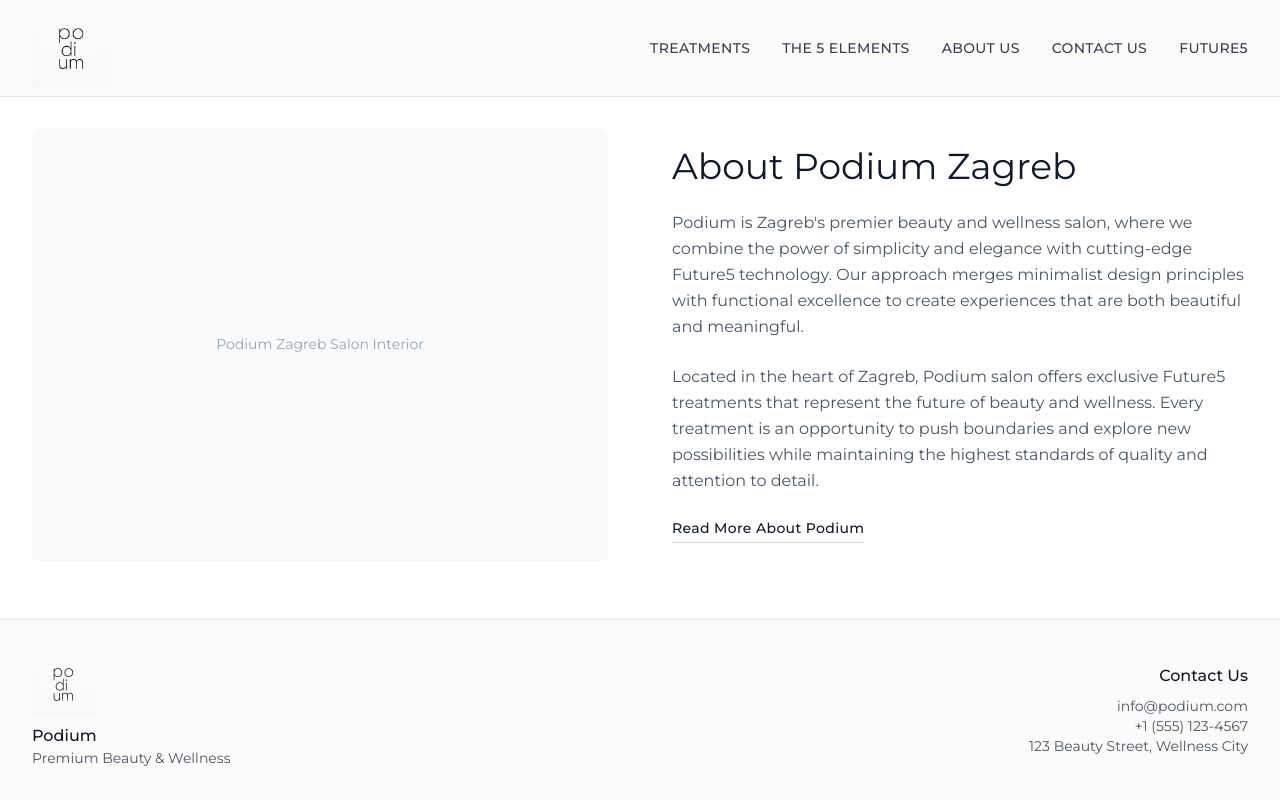
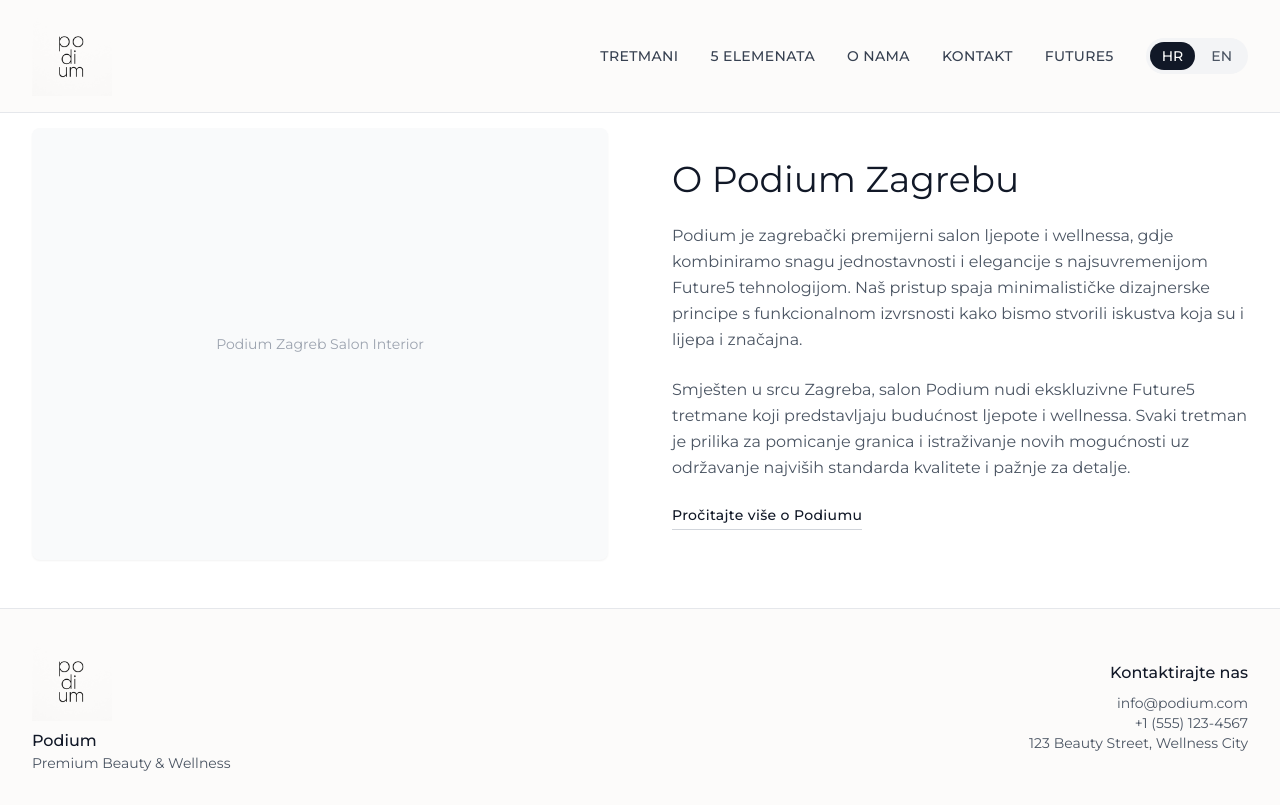
Before and after one commit to Dbevanda/podium-salon, a React (Vite) app: page /about in a window 1280 px wide. Built offline with nearby package versions, Linux system fonts and the light colour scheme.

Commit message:
Add language selection
Implement English and Croatian language support with a language toggle button. Default to Croatian.

```diff
--- a/src/App.tsx
+++ b/src/App.tsx
@@ -4,6 +4,7 @@ import { Toaster as Sonner } from "@/components/ui/sonner";
 import { TooltipProvider } from "@/components/ui/tooltip";
 import { QueryClient, QueryClientProvider } from "@tanstack/react-query";
 import { BrowserRouter, Routes, Route } from "react-router-dom";
+import { LanguageProvider } from "@/contexts/LanguageContext";
 import Index from "./pages/Index";
 import About from "./pages/About";
 import Services from "./pages/Services";
@@ -20,6 +21,7 @@ const queryClient = new QueryClient();
 const App = () => (
   <QueryClientProvider client={queryClient}>
     <TooltipProvider>
+      <LanguageProvider>
         <Toaster />
         <Sonner />
         <BrowserRouter>
@@ -37,6 +39,7 @@ const App = () => (
             <Route path="*" element={<NotFound />} />
           </Routes>
         </BrowserRouter>
+      </LanguageProvider>
     </TooltipProvider>
   </QueryClientProvider>
 );
--- a/src/components/Footer.tsx
+++ b/src/components/Footer.tsx
@@ -1,5 +1,9 @@
+
+import { useLanguage } from "@/contexts/LanguageContext";
 
 const Footer = () => {
+  const { t } = useLanguage();
+
   return (
     <footer className="border-t border-gray-200 py-8 mt-auto" style={{ backgroundColor: '#FCFBFA' }}>
       <div className="max-w-7xl mx-auto px-4 sm:px-6 lg:px-8">
@@ -9,15 +13,15 @@ const Footer = () => {
             <img
               src="/lovable-uploads/ddc95419-1919-43fa-8230-a940853d09a1.png"
               alt="Podium Logo"
-              className="h-16 w-auto mx-auto md:mx-0 mb-2"
+              className="h-20 w-auto mx-auto md:mx-0 mb-2"
             />
             <p className="text-gray-900 font-medium">Podium</p>
-            <p className="text-gray-600 text-sm">Premium Beauty & Wellness</p>
+            <p className="text-gray-600 text-sm">{t('footer.tagline')}</p>
           </div>
 
           {/* Contact Details - moved to complete right */}
           <div className="text-center md:text-right">
-            <h3 className="text-gray-900 font-medium mb-2">Contact Us</h3>
+            <h3 className="text-gray-900 font-medium mb-2">{t('footer.contact')}</h3>
             <p className="text-gray-600 text-sm">info@podium.com</p>
             <p className="text-gray-600 text-sm">+1 (555) 123-4567</p>
             <p className="text-gray-600 text-sm">123 Beauty Street, Wellness City</p>
--- a/src/components/Header.tsx
+++ b/src/components/Header.tsx
@@ -2,14 +2,17 @@
 import { useState } from "react";
 import { Menu, X } from "lucide-react";
 import { Link } from "react-router-dom";
+import { useLanguage } from "@/contexts/LanguageContext";
+import LanguageSwitcher from "./LanguageSwitcher";
 
 const Header = () => {
   const [isMenuOpen, setIsMenuOpen] = useState(false);
+  const { t } = useLanguage();
 
   return (
     <header className="fixed top-0 left-0 right-0 backdrop-blur-sm border-b border-gray-200 z-50" style={{ backgroundColor: '#FCFBFA' }}>
       <div className="max-w-7xl mx-auto px-4 sm:px-6 lg:px-8">
-        <div className="flex items-center justify-between h-24">
+        <div className="flex items-center justify-between h-28">
           {/* Logo */}
           <div className="flex-shrink-0">
             <Link to="/">
@@ -23,25 +26,27 @@ const Header = () => {
 
           {/* Desktop Navigation */}
           <nav className="hidden md:flex space-x-8 items-center">
-            <Link to="/treatments" className="text-gray-700 hover:text-gray-900 text-sm font-medium tracking-wide transition-all duration-300 ease-in-out uppercase hover:scale-105">
-              Treatments
+            <Link to="/treatments" className="text-gray-700 hover:text-gray-900 text-sm font-medium tracking-wide transition-all duration-200 ease-in-out uppercase hover:scale-105">
+              {t('nav.treatments')}
             </Link>
-            <Link to="/the-5-elements" className="text-gray-700 hover:text-gray-900 text-sm font-medium tracking-wide transition-all duration-300 ease-in-out uppercase hover:scale-105">
-              The 5 elements
+            <Link to="/the-5-elements" className="text-gray-700 hover:text-gray-900 text-sm font-medium tracking-wide transition-all duration-200 ease-in-out uppercase hover:scale-105">
+              {t('nav.elements')}
             </Link>
-            <Link to="/about" className="text-gray-700 hover:text-gray-900 text-sm font-medium tracking-wide transition-all duration-300 ease-in-out uppercase hover:scale-105">
-              About us
+            <Link to="/about" className="text-gray-700 hover:text-gray-900 text-sm font-medium tracking-wide transition-all duration-200 ease-in-out uppercase hover:scale-105">
+              {t('nav.about')}
             </Link>
-            <Link to="/contact" className="text-gray-700 hover:text-gray-900 text-sm font-medium tracking-wide transition-all duration-300 ease-in-out uppercase hover:scale-105">
-              Contact us
+            <Link to="/contact" className="text-gray-700 hover:text-gray-900 text-sm font-medium tracking-wide transition-all duration-200 ease-in-out uppercase hover:scale-105">
+              {t('nav.contact')}
             </Link>
-            <a href="https://www.futurecosmetics.com/" target="_blank" rel="noopener noreferrer" className="text-gray-700 hover:text-gray-900 text-sm font-medium tracking-wide transition-all duration-300 ease-in-out uppercase hover:scale-105">
+            <a href="https://www.futurecosmetics.com/" target="_blank" rel="noopener noreferrer" className="text-gray-700 hover:text-gray-900 text-sm font-medium tracking-wide transition-all duration-200 ease-in-out uppercase hover:scale-105">
               Future5
             </a>
+            <LanguageSwitcher />
           </nav>
 
           {/* Mobile menu button */}
-          <div className="md:hidden">
+          <div className="md:hidden flex items-center space-x-4">
+            <LanguageSwitcher />
             <button
               onClick={() => setIsMenuOpen(!isMenuOpen)}
               className="text-gray-700 hover:text-gray-900"
@@ -55,19 +60,19 @@ const Header = () => {
         {isMenuOpen && (
           <div className="md:hidden border-t border-gray-200" style={{ backgroundColor: '#FCFBFA' }}>
             <div className="px-2 pt-2 pb-3 space-y-1">
-              <Link to="/treatments" className="block px-3 py-2 text-gray-700 hover:text-gray-900 text-sm font-medium uppercase text-center transition-all duration-300 ease-in-out hover:scale-105">
-                Treatments
+              <Link to="/treatments" className="block px-3 py-2 text-gray-700 hover:text-gray-900 text-sm font-medium uppercase text-center transition-all duration-200 ease-in-out hover:scale-105">
+                {t('nav.treatments')}
               </Link>
-              <Link to="/the-5-elements" className="block px-3 py-2 text-gray-700 hover:text-gray-900 text-sm font-medium uppercase text-center transition-all duration-300 ease-in-out hover:scale-105">
-                The 5 elements
+              <Link to="/the-5-elements" className="block px-3 py-2 text-gray-700 hover:text-gray-900 text-sm font-medium uppercase text-center transition-all duration-200 ease-in-out hover:scale-105">
+                {t('nav.elements')}
               </Link>
-              <Link to="/about" className="block px-3 py-2 text-gray-700 hover:text-gray-900 text-sm font-medium uppercase text-center transition-all duration-300 ease-in-out hover:scale-105">
-                About us
+              <Link to="/about" className="block px-3 py-2 text-gray-700 hover:text-gray-900 text-sm font-medium uppercase text-center transition-all duration-200 ease-in-out hover:scale-105">
+                {t('nav.about')}
               </Link>
-              <Link to="/contact" className="block px-3 py-2 text-gray-700 hover:text-gray-900 text-sm font-medium uppercase text-center transition-all duration-300 ease-in-out hover:scale-105">
-                Contact us
+              <Link to="/contact" className="block px-3 py-2 text-gray-700 hover:text-gray-900 text-sm font-medium uppercase text-center transition-all duration-200 ease-in-out hover:scale-105">
+                {t('nav.contact')}
               </Link>
-              <a href="https://www.futurecosmetics.com/" target="_blank" rel="noopener noreferrer" className="block px-3 py-2 text-gray-700 hover:text-gray-900 text-sm font-medium uppercase text-center transition-all duration-300 ease-in-out hover:scale-105">
+              <a href="https://www.futurecosmetics.com/" target="_blank" rel="noopener noreferrer" className="block px-3 py-2 text-gray-700 hover:text-gray-900 text-sm font-medium uppercase text-center transition-all duration-200 ease-in-out hover:scale-105">
                 Future5
               </a>
             </div>
--- a/src/components/Hero.tsx
+++ b/src/components/Hero.tsx
@@ -1,7 +1,10 @@
 
 import { Link } from "react-router-dom";
+import { useLanguage } from "@/contexts/LanguageContext";
 
 const Hero = () => {
+  const { t } = useLanguage();
+
   return (
     <section id="home" className="pt-16 min-h-screen flex items-center bg-white">
       <div className="max-w-7xl mx-auto px-4 sm:px-6 lg:px-8 py-20">
@@ -9,20 +12,19 @@ const Hero = () => {
           {/* Text Content */}
           <div className="space-y-8">
             <h1 className="text-4xl md:text-6xl font-light text-gray-900 leading-tight">
-              Podium Zagreb
+              {t('hero.title')}
               <br />
-              <span className="font-normal">Premium Beauty & Wellness</span>
+              <span className="font-normal">{t('hero.subtitle')}</span>
             </h1>
             <p className="text-lg text-gray-600 leading-relaxed max-w-md">
-              Experience the future of beauty with our exclusive Future5 treatments and holistic wellness solutions.
-              Discover premium beauty services in Zagreb's most elegant salon, where ancient wisdom meets modern innovation.
+              {t('hero.description')}
             </p>
             <div className="space-y-2">
               <p className="text-sm text-gray-700">
-                <span className="font-medium">Specializing in:</span> Future5 Technology • 5 Elements Philosophy • Advanced Skincare
+                <span className="font-medium">{t('hero.specializing')}</span> {t('hero.specialties')}
               </p>
               <p className="text-sm text-gray-700">
-                <span className="font-medium">Location:</span> Zagreb, Croatia
+                <span className="font-medium">{t('hero.location')}</span> {t('hero.locationValue')}
               </p>
             </div>
             <div className="flex flex-col sm:flex-row gap-4">
@@ -30,13 +32,13 @@ const Hero = () => {
                 to="/about"
                 className="px-8 py-3 bg-gray-900 text-white text-sm font-medium tracking-wide hover:bg-gray-800 transition-colors text-center"
               >
-                Learn More About Podium
+                {t('hero.learnMore')}
               </Link>
               <Link
                 to="/treatments"
                 className="px-8 py-3 border border-gray-300 text-gray-900 text-sm font-medium tracking-wide hover:border-gray-400 transition-colors text-center"
               >
-                Explore Future5 Treatments
+                {t('hero.exploreTreatments')}
               </Link>
             </div>
           </div>
--- /dev/null
+++ b/src/components/LanguageSwitcher.tsx
@@ -0,0 +1,33 @@
+
+import { useLanguage } from '@/contexts/LanguageContext';
+
+const LanguageSwitcher = () => {
+  const { language, setLanguage } = useLanguage();
+
+  return (
+    <div className="flex items-center space-x-1 bg-gray-100 rounded-full p-1">
+      <button
+        onClick={() => setLanguage('hr')}
+        className={`px-3 py-1 rounded-full text-sm font-medium transition-all duration-200 ${
+          language === 'hr'
+            ? 'bg-gray-900 text-white'
+            : 'text-gray-600 hover:text-gray-900'
+        }`}
+      >
+        HR
+      </button>
+      <button
+        onClick={() => setLanguage('en')}
+        className={`px-3 py-1 rounded-full text-sm font-medium transition-all duration-200 ${
+          language === 'en'
+            ? 'bg-gray-900 text-white'
+            : 'text-gray-600 hover:text-gray-900'
+        }`}
+      >
+        EN
+      </button>
+    </div>
+  );
+};
+
+export default LanguageSwitcher;
--- /dev/null
+++ b/src/contexts/LanguageContext.tsx
@@ -0,0 +1,148 @@
+
+import React, { createContext, useContext, useState, ReactNode } from 'react';
+
+type Language = 'hr' | 'en';
+
+interface Translations {
+  [key: string]: {
+    hr: string;
+    en: string;
+  };
+}
+
+const translations: Translations = {
+  // Navigation
+  'nav.treatments': {
+    hr: 'Tretmani',
+    en: 'Treatments'
+  },
+  'nav.elements': {
+    hr: '5 elemenata',
+    en: 'The 5 elements'
+  },
+  'nav.about': {
+    hr: 'O nama',
+    en: 'About us'
+  },
+  'nav.contact': {
+    hr: 'Kontakt',
+    en: 'Contact us'
+  },
+
+  // Hero section
+  'hero.title': {
+    hr: 'Podium Zagreb',
+    en: 'Podium Zagreb'
+  },
+  'hero.subtitle': {
+    hr: 'Premium Beauty & Wellness',
+    en: 'Premium Beauty & Wellness'
+  },
+  'hero.description': {
+    hr: 'Doživite budućnost ljepote s našim ekskluzivnim Future5 tretmanima i holističkim wellness rješenjima. Otkrijte premium beauty usluge u najelegantijem salonu Zagreba, gdje se drevna mudrost susreće s modernim inovacijama.',
+    en: 'Experience the future of beauty with our exclusive Future5 treatments and holistic wellness solutions. Discover premium beauty services in Zagreb\'s most elegant salon, where ancient wisdom meets modern innovation.'
+  },
+  'hero.specializing': {
+    hr: 'Specijalizirani za:',
+    en: 'Specializing in:'
+  },
+  'hero.specialties': {
+    hr: 'Future5 Tehnologija • Filozofija 5 elemenata • Napredna njega kože',
+    en: 'Future5 Technology • 5 Elements Philosophy • Advanced Skincare'
+  },
+  'hero.location': {
+    hr: 'Lokacija:',
+    en: 'Location:'
+  },
+  'hero.locationValue': {
+    hr: 'Zagreb, Hrvatska',
+    en: 'Zagreb, Croatia'
+  },
+  'hero.learnMore': {
+    hr: 'Saznajte više o Podiumu',
+    en: 'Learn More About Podium'
+  },
+  'hero.exploreTreatments': {
+    hr: 'Istražite Future5 tretmane',
+    en: 'Explore Future5 Treatments'
+  },
+
+  // About page
+  'about.title': {
+    hr: 'O Podium Zagrebu',
+    en: 'About Podium Zagreb'
+  },
+  'about.description1': {
+    hr: 'Podium je zagrebački premijerni salon ljepote i wellnessa, gdje kombiniramo snagu jednostavnosti i elegancije s najsuvremenijom Future5 tehnologijom. Naš pristup spaja minimalističke dizajnerske principe s funkcionalnom izvrsnosti kako bismo stvorili iskustva koja su i lijepa i značajna.',
+    en: 'Podium is Zagreb\'s premier beauty and wellness salon, where we combine the power of simplicity and elegance with cutting-edge Future5 technology. Our approach merges minimalist design principles with functional excellence to create experiences that are both beautiful and meaningful.'
+  },
+  'about.description2': {
+    hr: 'Smješten u srcu Zagreba, salon Podium nudi ekskluzivne Future5 tretmane koji predstavljaju budućnost ljepote i wellnessa. Svaki tretman je prilika za pomicanje granica i istraživanje novih mogućnosti uz održavanje najviših standarda kvalitete i pažnje za detalje.',
+    en: 'Located in the heart of Zagreb, Podium salon offers exclusive Future5 treatments that represent the future of beauty and wellness. Every treatment is an opportunity to push boundaries and explore new possibilities while maintaining the highest standards of quality and attention to detail.'
+  },
+  'about.description3': {
+    hr: 'Naš stručni tim u Podium Zagrebu sastoji se od iskusnih profesionalaca koji su strastveni u pružanju iznimnih Future5 rezultata tretmana. Ponosimo se našim personaliziranim pristupom, osiguravajući da svaki klijent dobije pažnju i njegu koju zaslužuje u našoj premium zagrebačkoj lokaciji.',
+    en: 'Our expert team at Podium Zagreb consists of experienced professionals who are passionate about delivering exceptional Future5 treatment results. We take pride in our personalized approach, ensuring that each client receives the attention and care they deserve in our premium Zagreb location.'
+  },
+  'about.description4': {
+    hr: 'S godinama iskustva u industriji ljepote i wellnessa, salon Podium je razvio inovativne Future5 tretmane i tehnike koje nas izdvajaju od drugih zagrebačkih salona ljepote. Naša predanost kontinuiranom učenju i poboljšanju pokreće nas da ostanemo na čelu razvoja industrije.',
+    en: 'With years of experience in the beauty and wellness industry, Podium salon has developed innovative Future5 treatments and techniques that set us apart from other Zagreb beauty salons. Our commitment to continuous learning and improvement drives us to stay at the forefront of industry developments.'
+  },
+  'about.description5': {
+    hr: 'Vjerujemo da prava ljepota dolazi iznutra, a naš holistički pristup 5 elemenata bavi se i fizičkim i emocionalnim aspektima wellnessa. Naš cilj u Podium Zagrebu je pomoći vam da se osjećate samopouzdano, osvježeno i revitalizirano kroz naše premium Future5 tretmane.',
+    en: 'We believe that true beauty comes from within, and our holistic 5 elements approach addresses both the physical and emotional aspects of wellness. Our goal at Podium Zagreb is to help you feel confident, refreshed, and revitalized through our premium Future5 treatments.'
+  },
+  'about.readMore': {
+    hr: 'Pročitajte više o Podiumu',
+    en: 'Read More About Podium'
+  },
+  'about.readLess': {
+    hr: 'Pročitajte manje',
+    en: 'Read Less'
+  },
+
+  // Footer
+  'footer.contact': {
+    hr: 'Kontaktirajte nas',
+    en: 'Contact Us'
+  },
+  'footer.tagline': {
+    hr: 'Premium Beauty & Wellness',
+    en: 'Premium Beauty & Wellness'
+  }
+};
+
+interface LanguageContextType {
+  language: Language;
+  setLanguage: (lang: Language) => void;
+  t: (key: string) => string;
+}
+
+const LanguageContext = createContext<LanguageContextType | undefined>(undefined);
+
+export const LanguageProvider: React.FC<{ children: ReactNode }> = ({ children }) => {
+  const [language, setLanguage] = useState<Language>('hr'); // Croatian as default
+
+  const t = (key: string): string => {
+    const translation = translations[key];
+    if (!translation) {
+      console.warn(`Translation missing for key: ${key}`);
+      return key;
+    }
+    return translation[language];
+  };
+
+  return (
+    <LanguageContext.Provider value={{ language, setLanguage, t }}>
+      {children}
+    </LanguageContext.Provider>
+  );
+};
+
+export const useLanguage = () => {
+  const context = useContext(LanguageContext);
+  if (context === undefined) {
+    throw new Error('useLanguage must be used within a LanguageProvider');
+  }
+  return context;
+};
--- a/src/pages/About.tsx
+++ b/src/pages/About.tsx
@@ -2,9 +2,11 @@
 import { useState } from "react";
 import Header from "@/components/Header";
 import Footer from "@/components/Footer";
+import { useLanguage } from "@/contexts/LanguageContext";
 
 const About = () => {
   const [showMore, setShowMore] = useState(false);
+  const { t } = useLanguage();
 
   return (
     <div className="min-h-screen bg-white flex flex-col">
@@ -23,36 +25,25 @@ const About = () => {
               {/* Text Content */}
               <div className="space-y-6 order-1 lg:order-2">
                 <h1 className="text-3xl md:text-4xl font-light text-gray-900">
-                  About Podium Zagreb
+                  {t('about.title')}
                 </h1>
                 <p className="text-gray-600 leading-relaxed">
-                  Podium is Zagreb's premier beauty and wellness salon, where we combine the power of simplicity and elegance
-                  with cutting-edge Future5 technology. Our approach merges minimalist design principles with functional
-                  excellence to create experiences that are both beautiful and meaningful.
+                  {t('about.description1')}
                 </p>
                 <p className="text-gray-600 leading-relaxed">
-                  Located in the heart of Zagreb, Podium salon offers exclusive Future5 treatments that represent the
-                  future of beauty and wellness. Every treatment is an opportunity to push boundaries and explore new
-                  possibilities while maintaining the highest standards of quality and attention to detail.
+                  {t('about.description2')}
                 </p>
 
                 {showMore && (
                   <div className="space-y-4">
                     <p className="text-gray-600 leading-relaxed">
-                      Our expert team at Podium Zagreb consists of experienced professionals who are passionate about delivering
-                      exceptional Future5 treatment results. We take pride in our personalized approach, ensuring that
-                      each client receives the attention and care they deserve in our premium Zagreb location.
+                      {t('about.description3')}
                     </p>
                     <p className="text-gray-600 leading-relaxed">
-                      With years of experience in the beauty and wellness industry, Podium salon has developed
-                      innovative Future5 treatments and techniques that set us apart from other Zagreb beauty salons.
-                      Our commitment to continuous learning and improvement drives us to stay at the
-                      forefront of industry developments.
+                      {t('about.description4')}
                     </p>
                     <p className="text-gray-600 leading-relaxed">
-                      We believe that true beauty comes from within, and our holistic 5 elements approach
-                      addresses both the physical and emotional aspects of wellness. Our goal at Podium Zagreb is
-                      to help you feel confident, refreshed, and revitalized through our premium Future5 treatments.
+                      {t('about.description5')}
                     </p>
                   </div>
                 )}
@@ -61,7 +52,7 @@ const About = () => {
                   onClick={() => setShowMore(!showMore)}
                   className="text-gray-900 font-medium text-sm tracking-wide border-b border-gray-300 hover:border-gray-900 transition-colors pb-1"
                 >
-                  {showMore ? "Read Less" : "Read More About Podium"}
+                  {showMore ? t('about.readLess') : t('about.readMore')}
                 </button>
               </div>
             </div>
```
Lines whose indentation alone changed are shown as unchanged.
